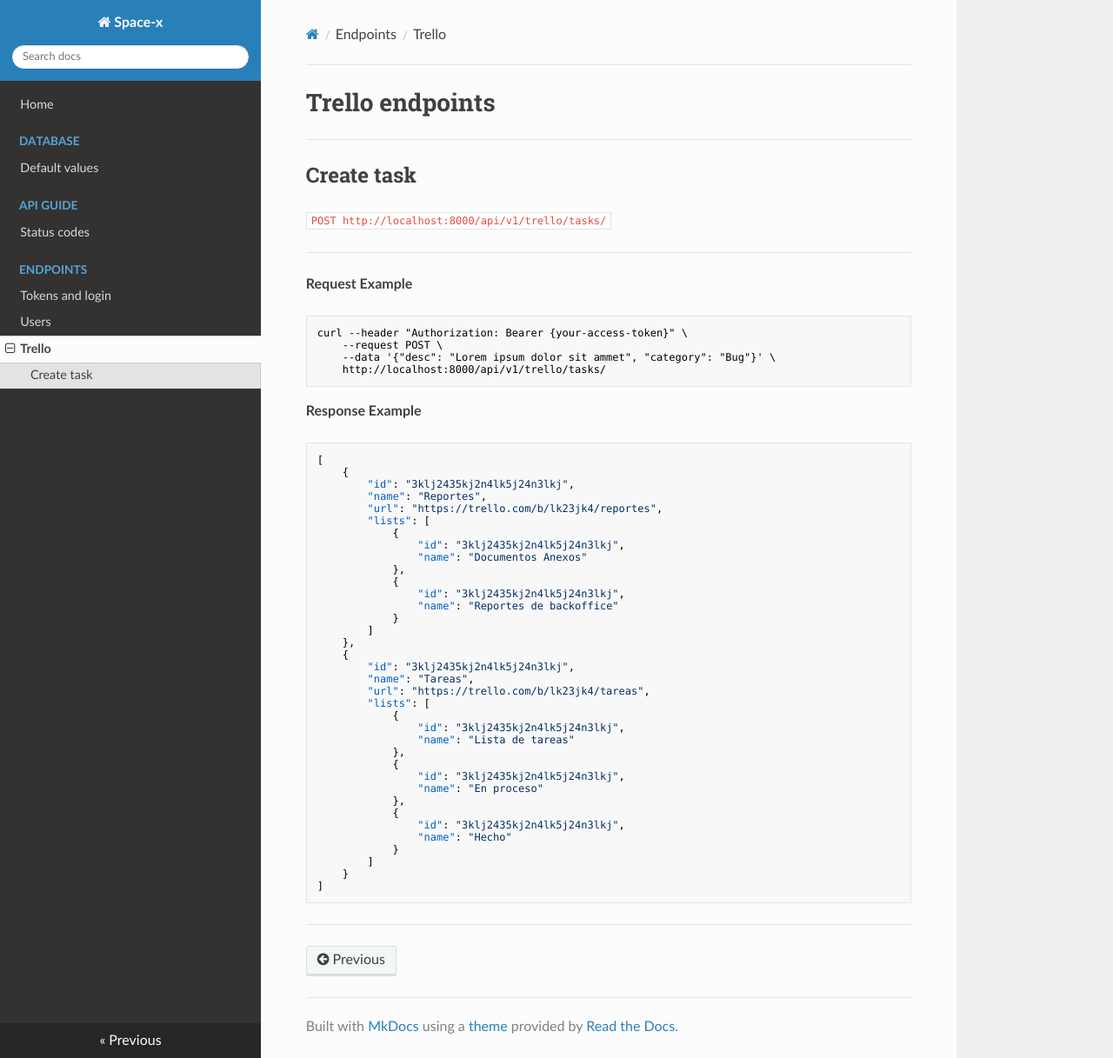
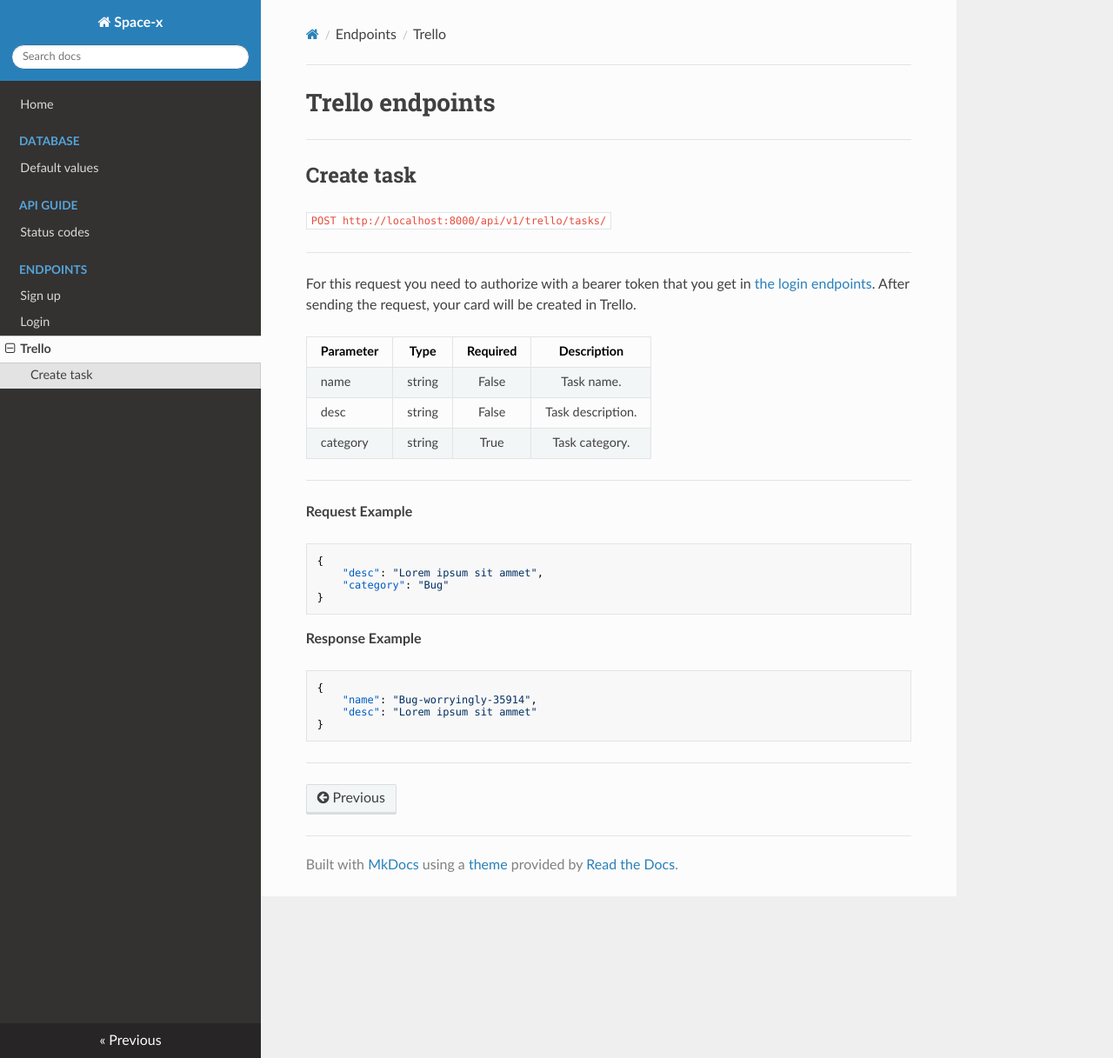
Before and after one commit to SantiR38/trello-api, an MkDocs documentation site: the page built from docs/docs/endpoints/trello.md, in a window 1280 px wide and 1217 px high. Shown: the whole window at 87% size. Built offline with MkDocs 1.6.1, drawn with Linux system fonts in a browser that asks for light colours; nearby versions of some CDN libraries.

````diff
--- a/docs/docs/endpoints/trello.md
+++ b/docs/docs/endpoints/trello.md
@@ -7,54 +7,33 @@
 
 ---
 
+For this request you need to authorize with a bearer token that you get in [the login endpoints](/docs/_build/endpoints/tokens_and_login/).
+After sending the request, your card will be created in Trello.
+
+| Parameter    | Type   | Required | Description         |
+| :---         | :---:  | :---:    | :---:               |
+| name         | string | False    | Task name.          |
+| desc         | string | False    | Task description.   |
+| category     | string | True     | Task category.      |
+
+---
+
 **Request Example**
 
-```shell
-curl --header "Authorization: Bearer {your-access-token}" \
-    --request POST \
-    --data '{"desc": "Lorem ipsum dolor sit ammet", "category": "Bug"}' \
-    http://localhost:8000/api/v1/trello/tasks/
+```json
+{
+    "desc": "Lorem ipsum sit ammet",
+    "category": "Bug"
+}
 ```
 
 **Response Example**
 
 ```json
-[
-    {
-        "id": "3klj2435kj2n4lk5j24n3lkj",
-        "name": "Reportes",
-        "url": "https://trello.com/b/lk23jk4/reportes",
-        "lists": [
-            {
-                "id": "3klj2435kj2n4lk5j24n3lkj",
-                "name": "Documentos Anexos"
-            },
-            {
-                "id": "3klj2435kj2n4lk5j24n3lkj",
-                "name": "Reportes de backoffice"
-            }
-        ]
-    },
-    {
-        "id": "3klj2435kj2n4lk5j24n3lkj",
-        "name": "Tareas",
-        "url": "https://trello.com/b/lk23jk4/tareas",
-        "lists": [
-            {
-                "id": "3klj2435kj2n4lk5j24n3lkj",
-                "name": "Lista de tareas"
-            },
-            {
-                "id": "3klj2435kj2n4lk5j24n3lkj",
-                "name": "En proceso"
-            },
-            {
-                "id": "3klj2435kj2n4lk5j24n3lkj",
-                "name": "Hecho"
-            }
-        ]
-    }
-]
+{
+    "name": "Bug-worryingly-35914",
+    "desc": "Lorem ipsum sit ammet"
+}
 ```
 
 ---
--- a/docs/mkdocs.yml
+++ b/docs/mkdocs.yml
@@ -8,8 +8,8 @@ nav:
     - API Guide:
         - Status codes: status_codes.md
     - Endpoints:
-        - Tokens and login: endpoints/tokens_and_login.md
-        - Users: endpoints/users.md
+        - Sign up: endpoints/users.md
+        - Login: endpoints/tokens_and_login.md
         - Trello: endpoints/trello.md
 
 theme: readthedocs
````
Also changed, not shown: docs/docs/index.md (+32 -5 lines), README.md, docs/docs/endpoints/tokens_and_login.md (renamed from docs/docs/endpoints/login.md).
